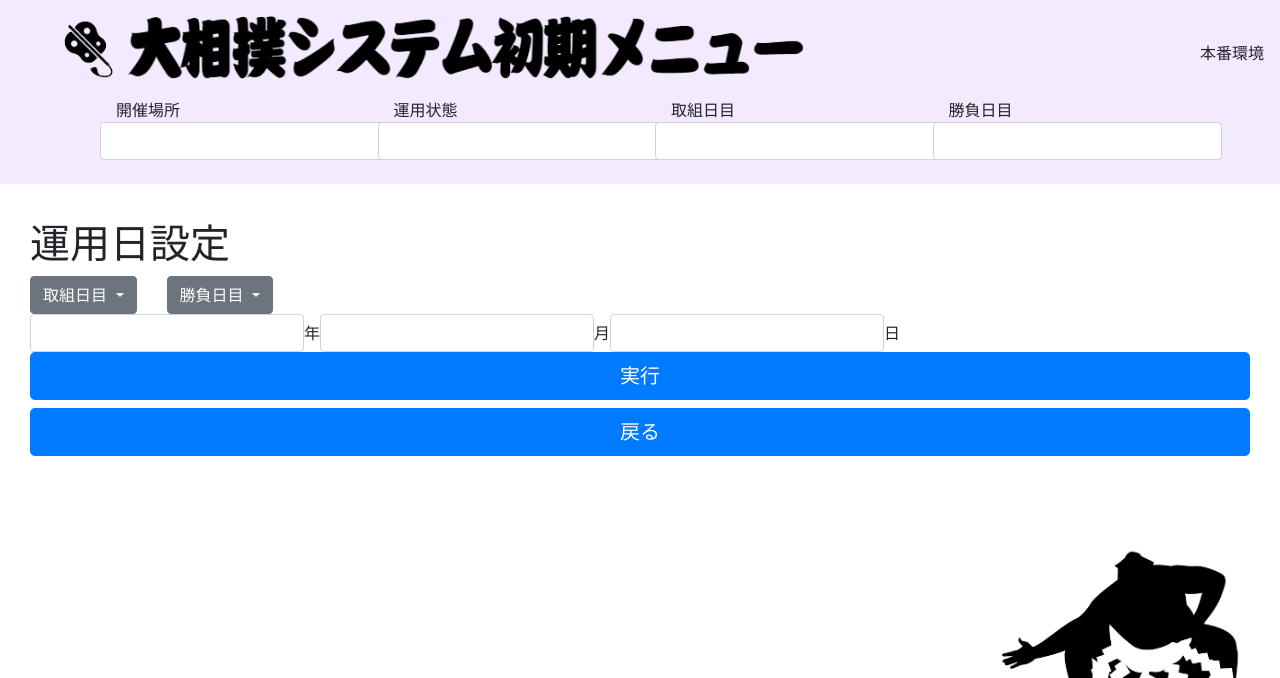
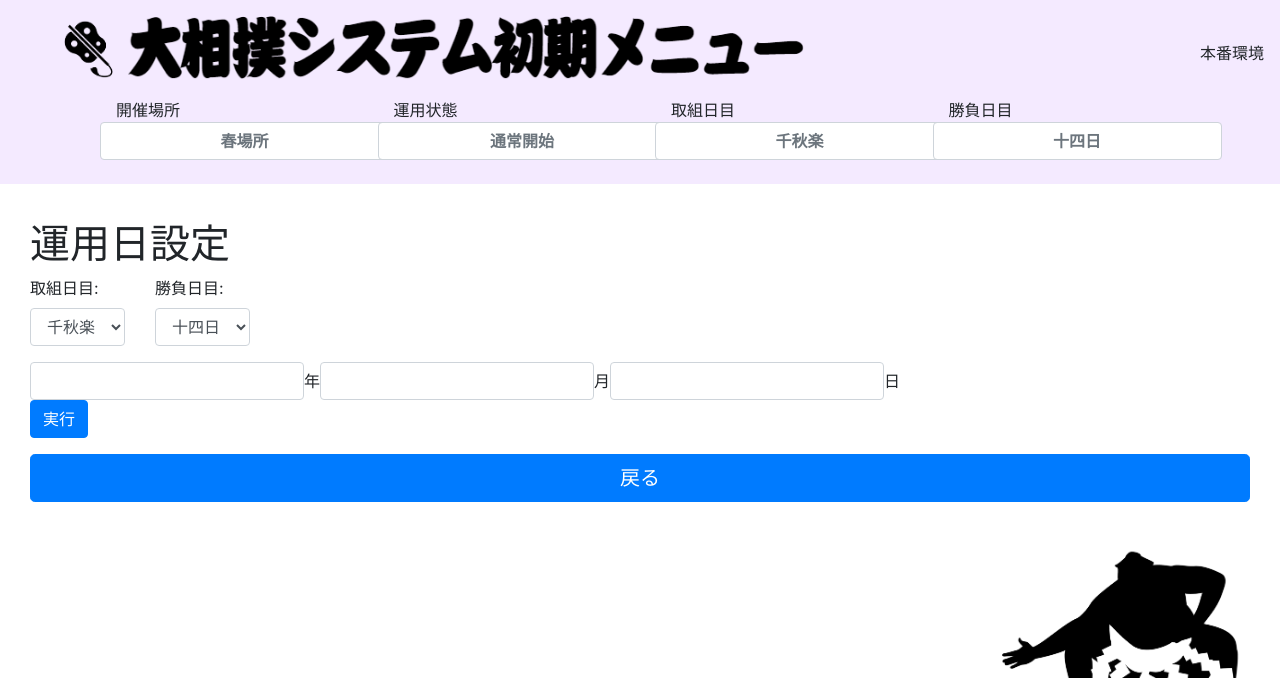
Before and after one commit to katsuyanagashima/prj_sports, a Django app: page /app_sumo/SUMUDY01/ in a window 1280 px wide. Shown: the top 678 px of the page. Run offline with Django 3.2, Linux system fonts and the light colour scheme; data comes from the database, SQL or seed files in the repository; some libraries are stand-ins or nearby versions.

Commit message:
運用日付画面：取組日目、勝負日目の更新機能追加

```diff
--- a/app_sumo/add_views.py
+++ b/app_sumo/add_views.py
@@ -15,17 +15,21 @@ temp = [
     'YYYYMMDDOSF23AABB______01'
 ]
 
-def nav_info(request):
-    data = Tran_Systemstatus.objects.all()
+def nav_info(request, get_type=0):
+    tran_system = Tran_Systemstatus.objects.all().first()
+
     params = {
-        'nav':{
-            'basho':data[0].CurrentBasho,
-            'systatus':data[0].SystemStatus,
-            'torikumiday':data[0].TorikumiDate,
-            'shoubuday':data[0].MatchDate
+            'nav':{
+            'basho':tran_system.CurrentBasho,
+            'systatus':tran_system.SystemStatus,
+            'torikumiday':tran_system.TorikumiDate.Nicime_name,
+            'shoubuday':tran_system.MatchDate.Nicime_name
             }
         }
-    return params
+    if get_type:
+        return [params, tran_system]
+    else:
+        return params
 
 def output_NewsML(request):
     if request.method == "POST":
--- a/app_sumo/templates/app_sumo/SUMOUT02.html
+++ b/app_sumo/templates/app_sumo/SUMOUT02.html
@@ -3,7 +3,7 @@
 {% block content %}
 <h1 class="caption">電文／データ出力画面</h1>
 
-<div class="container">
+<div class="container p-3">
     <form method="post" id="telegram" name="telgram">
         {% csrf_token %}
 
--- a/app_sumo/templates/app_sumo/SUMUDY01.html
+++ b/app_sumo/templates/app_sumo/SUMUDY01.html
@@ -2,30 +2,34 @@
 
 {% block content %}
 <h1 class="caption">運用日設定</h1>
+<form method="post" id="tran_system" name="tran_system">
+{% csrf_token %}
 <div class="container-fluid row">
     <div class="row">
         <!-- 取組日目 -->
         <div class="col-6">
-        <div class="dropdown">
-            <button type="button" class="btn btn-secondary dropdown-toggle" id="dropdownMenuButton" data-toggle="dropdown" aria-haspopup="true" aria-expanded="false">
-        取組日目
-            </button>
-            <div class="dropdown-menu" aria-labelledby="dropdownMenuButton">
-    　          <a class="dropdown-item" href="#">リスト１</a>
-                <a class="dropdown-item" href="#">リスト２</a>
-            </div>
+            <div class="form-group">
+                <label for="torikumi">取組日目:</label>
+                <select id="torikumi" name="torikumi_nichime" class="form-control">
+                    {% for i in nichime %}
+                    <option value="{{ i.Nicime_code }}" {% if init.torikumi_nichime == i.Nicime_code %} selected{% endif %}>
+                        {{ i.Nicime_name }}
+                    </option>
+                    {% endfor %}
+                </select>
             </div>
         </div>
         <!-- 勝負日目-->
         <div class="col-6">
-        <div class="dropdown">
-            <button type="button" class="btn btn-secondary dropdown-toggle" id="dropdownMenuButton" data-toggle="dropdown" aria-haspopup="true" aria-expanded="false">
-            勝負日目
-            </button>
-            <div class="dropdown-menu" aria-labelledby="dropdownMenuButton">
-                <a class="dropdown-item" href="#">リスト１</a>
-                <a class="dropdown-item" href="#">リスト２</a>
-            </div>
+            <div class="form-group">
+                <label for="shoubu">勝負日目:</label>
+                <select id="shoubu" name="match_nichime" class="form-control">
+                    {% for j in nichime %}
+                    <option value="{{ j.Nicime_code }}" {% if init.match_nichime == j.Nicime_code %} selected{% endif %}>
+                        {{ j.Nicime_name }}
+                    </option>
+                    {% endfor %}
+                </select>
             </div>
        </div>
     </div>
@@ -40,7 +44,8 @@
     <label class="control-label">日</label>
 </div>
 <!-- 実行-->
-    <a href="" type="button" class="btn btn-primary btn-lg btn-block">実行</a>
+<button type="submit" class="btn btn-primary">実行</button>
+</form>
 <!-- 戻る-->
 <a href="../" type="button" class="btn btn-primary btn-lg btn-block">戻る</a>
 {% endblock %}
--- a/app_sumo/views.py
+++ b/app_sumo/views.py
@@ -14,7 +14,39 @@ def index(request):
 
 #運用日設定画面
 def SUMUDY01(request):
-    return render(request, 'app_sumo/SUMUDY01.html')
+    params = nav_info(request, 1)
+    nav = params[0]
+    tran_system = params[1]
+
+    # # 最初のレコードだけ抽出
+    # tran_system = Tran_Systemstatus.objects.all().select_related('TorikumiDate', 'MatchDate').first()
+    ## init は初期値という意味で、更新をかけた後の状態維持に使用 ##
+    init = {
+        "torikumi_nichime":tran_system.TorikumiDate.Nicime_code,
+        "match_nichime":tran_system.MatchDate.Nicime_code
+    }
+
+    nichime = Mst_Nichime.objects.all()
+
+    if request.method == "POST":
+        # Foreign key にカラムを指定しない場合は、selectでobjectを登録する必要があるため、
+        # models.pyの記述を見直す必要あり
+        t_obj = nichime.get(Nicime_code = int(request.POST["torikumi_nichime"]))
+        m_obj = nichime.get(Nicime_code = int(request.POST["match_nichime"]))
+        tran_system.TorikumiDate = t_obj
+        tran_system.MatchDate = m_obj
+        tran_system.save()
+
+        init["torikumi_nichime"] = tran_system.TorikumiDate.Nicime_code
+        init["match_nichime"] = tran_system.MatchDate.Nicime_code
+
+    d = {
+        'init': init,
+        'nichime': nichime
+    }
+    d.update(nav)
+
+    return render(request, 'app_sumo/SUMUDY01.html', d)
 
 #予想番付処理画面（階級を選択して次画面へ）
 def SUMYOS01(request):
@@ -40,7 +72,7 @@ def SUMBAN03(request):
 def SUMBAN04(request):
     return render(request, 'app_sumo/SUMBAN04.html')
 
-#取組処理画面（階級、入力方式、東西を選択）
+#取組画面（階級、入力方式、東西を選択）
 def SUMTOR01(request):
     return render(request, 'app_sumo/SUMTOR01.html')
 
@@ -87,7 +119,6 @@ def SUMOUT02(request):
             return res
         # for key in init.keys():
         #     init[key] = int(request.POST[key])
-        # init = { "telegram_kind":request.POST[""], "Input_status":1, "telegram":1 }
 
 
     code_list = t.values("Group_code").distinct()
```
Also changed, not shown: app_sumo/templates/app_sumo/navbar.html (line endings or trailing spaces). Lines whose indentation alone changed are shown as unchanged.
